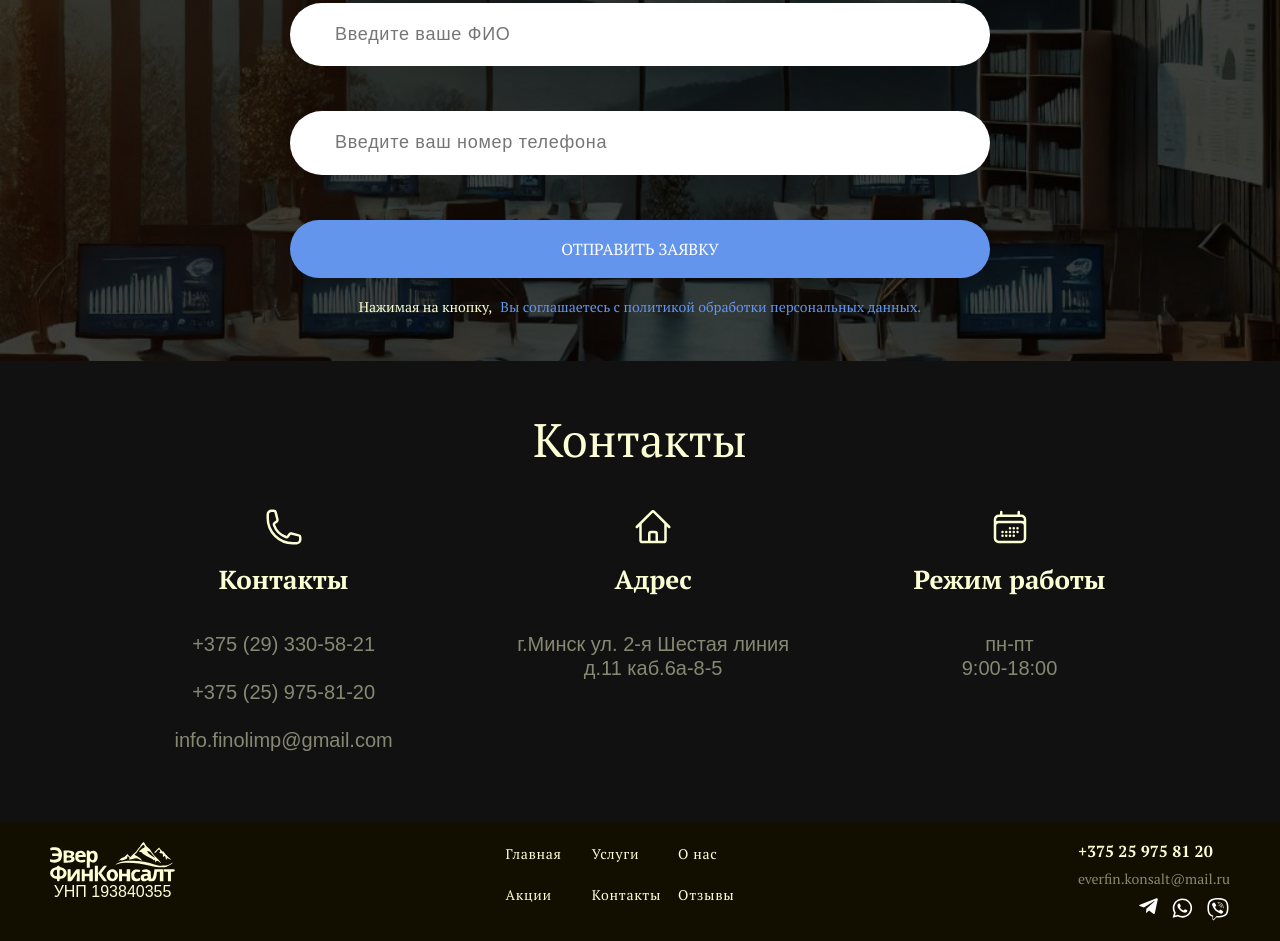
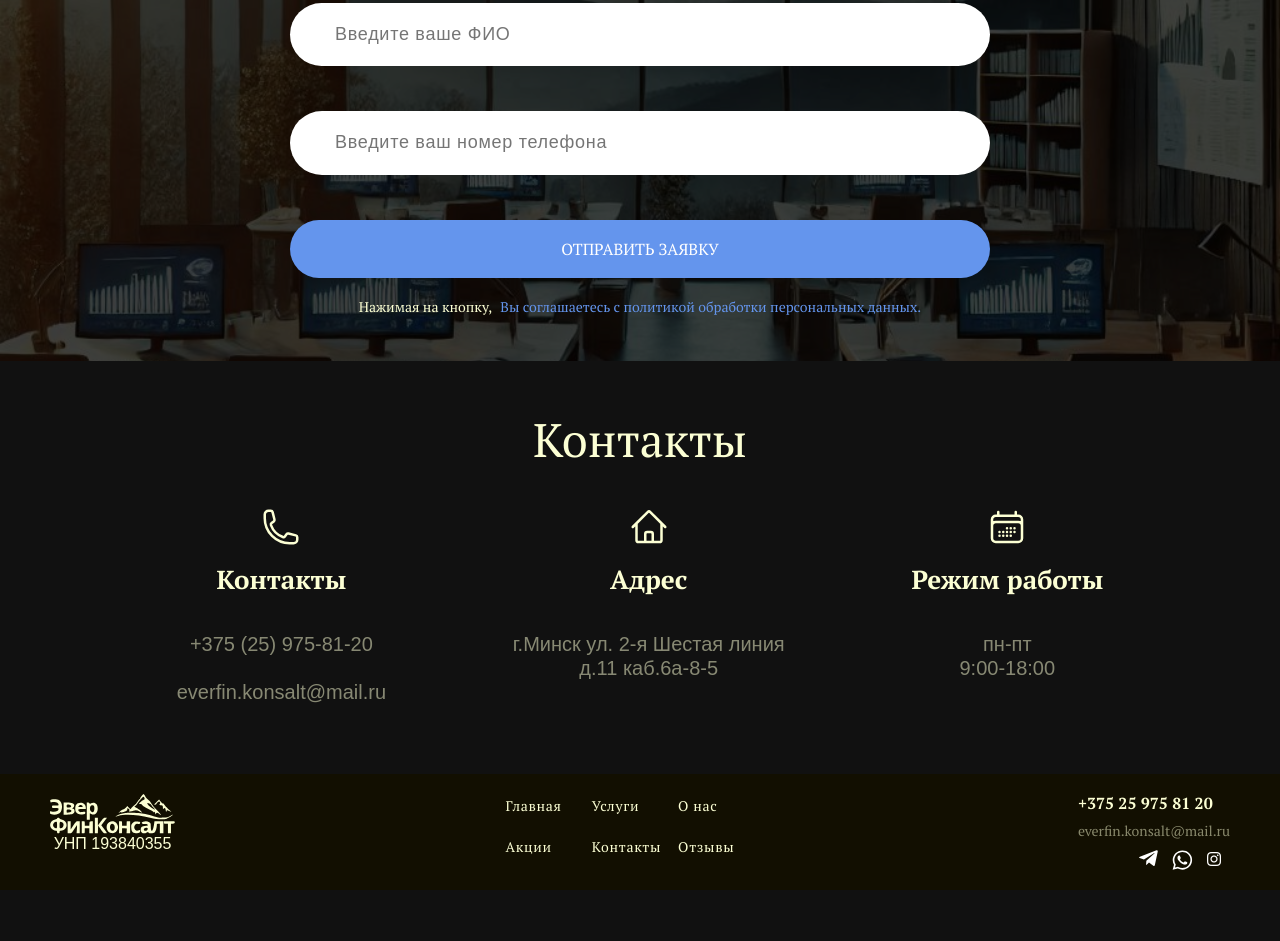
Before and after one commit to COV2104/COV2104.github.io, a plain HTML site: page index.html in a window 1280 px wide. Shown: the part 2821-3762 px from the top of the page. After the commit the page ends 3711 px from the top, so only its background shows below. Drawn offline with nearby package versions, Linux system fonts and the light colour scheme; files whose address does not match are found by name.

Commit message:
Добавлен инстаграмм

```diff
--- a/index.html
+++ b/index.html
@@ -4,6 +4,7 @@
     <meta charset="UTF-8" />
     <meta name="viewport" content="width=device-width, initial-scale=1.0" />
     <link rel="icon" href="/favicon.ico" type="image/x-icon" />
+    <link rel="stylesheet" href="https://cdnjs.cloudflare.com/ajax/libs/font-awesome/6.0.0-beta3/css/all.min.css">
     <link rel="stylesheet" href="css/style.css" />
     <title>ЭверФинКонсалт</title>
     <script src="https://code.jquery.com/jquery-3.6.0.min.js"></script>
@@ -283,14 +284,14 @@
               </div>
               <h2 class="contact__subtitle">Контакты</h2>
               <div class="contact__blok-time">
-                <a href="tel:+375293305821" class="contact__item"
+                <!-- <a href="tel:+375293305821" class="contact__item"
                   >+375 (29) 330-58-21</a
-                ><br />
+                ><br /> -->
                 <a href="tel:+375259758120" class="contact__item"
                   >+375 (25) 975-81-20</a
                 ><br />
-                <a href="mailto:info.finolimp@gmail.com" class="contact__item"
-                  >info.finolimp@gmail.com</a
+                <a href="mailto:everfin.konsalt@mail.ru" class="contact__item"
+                  >everfin.konsalt@mail.ru</a
                 >
               </div>
             </div>
@@ -402,7 +403,7 @@
             >everfin.konsalt@mail.ru</a
           >
           <div class="footer__sociale">
-            <a href="https://t.me/@PinVero" class="footer__pik-link">
+            <a href="https://t.me/@Tatiana_Baranowska" class="footer__pik-link">
               <svg
                 width="19"
                 height="16"
@@ -418,7 +419,7 @@
             </a>
 
             <a
-              href="https://wa.me/375293305821?text=Добрый%20день.%20Оставьте%20свое%20сообщение."
+              href="https://wa.me/375259758120?text=Добрый%20день.%20Оставьте%20свое%20сообщение."
               class="footer__pik-link"
             >
               <svg
@@ -437,8 +438,8 @@
               </svg>
             </a>
 
-            <a
-              href="viber://chat?number=%2B375293305821"
+            <!-- <a
+              href="viber://chat?number=%2B375259758120"
               class="footer__pik-link"
             >
               <svg
@@ -453,7 +454,10 @@
                   fill="white"
                 />
               </svg>
-            </a>
+            </a> -->
+
+            <a href="https://www.instagram.com/everfinkonsalt?igsh=Y2w0bHc2YTFqOGtv" target="_blank">
+              <i class="fab fa-instagram"></i></a>
           </div>
         </div>
       </div>
```
Also changed, not shown: about.html (+9 -5 lines), confidentiality.html (+9 -5 lines), contacts.html (+9 -5 lines), reviews.html (+9 -5 lines), services.html (+9 -5 lines), stocks.html (+9 -5 lines).
